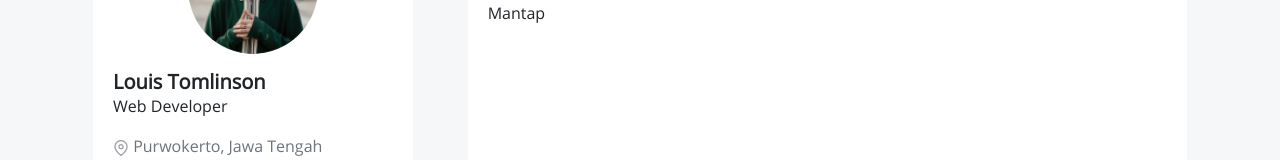
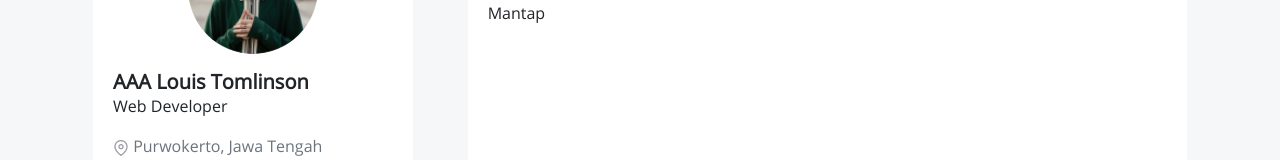
Before and after one commit to RPHertiansa/hirejob, a Vue app: page /profile in a window 1280 px wide. Shown: the part 244-404 px from the top of the page. Built offline with nearby package versions, Linux system fonts and the light colour scheme; no server answers; sample sign-in values are in the browser's storage.

Commit message:
Serah terima ke mas syam

```diff
--- a/src/components/CardUser.vue
+++ b/src/components/CardUser.vue
@@ -8,7 +8,7 @@
       </div>
       <div class="user-data mt-3">
         <div class="user-name">
-          <h5 class="font-weight-bold" style="margin-bottom: 0;">Louis Tomlinson</h5>
+          <h5 class="font-weight-bold" style="margin-bottom: 0;"> Louis Tomlinson</h5>
           <p>Web Developer</p>
         </div>
         <div>
@@ -59,7 +59,7 @@
       </div>
       <div class="user-data mt-3">
         <div class="user-name">
-          <h5 class="font-weight-bold" style="margin-bottom: 0;">Louis Tomlinson</h5>
+          <h5 class="font-weight-bold" style="margin-bottom: 0;">     {{ idpekerja }} AAA Louis Tomlinson</h5>
           <p>Web Developer</p>
         </div>
         <div>
@@ -103,10 +103,13 @@
 
 <script>
 export default {
+  props: ['idpekerja'],
   data () {
     return {
       status: localStorage.getItem('status')
     }
+  },
+  methods: {
   }
 }
 </script>
--- a/src/views/Profile.vue
+++ b/src/views/Profile.vue
@@ -6,7 +6,7 @@
           <b-col lg="12" class="profile py-5">
                   <b-row class="content mx-5">
                   <b-col lg="4" cols="12" class="user-card">
-                      <CardUser />
+                      <CardUser :idpekerja="id" />
                   </b-col>
                   <b-col class="edit-profile" lg="8" cols="12">
                       <Riwayat />
```
